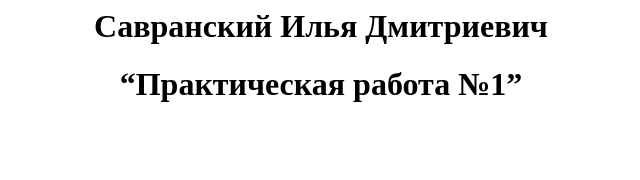
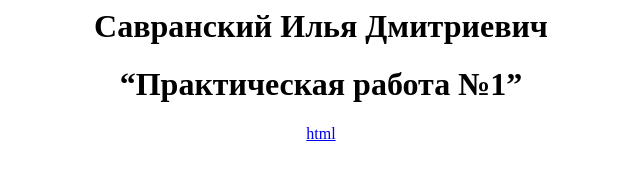
Before and after one commit to Saikeelv/MyRepos, a plain HTML site: page index1.html in a window 1280 px wide. Shown: the full height of the page, 319-959 px from the left. Drawn offline with Linux system fonts and the light colour scheme.

Commit message:
Update index1.html

```diff
--- a/index1.html
+++ b/index1.html
@@ -13,6 +13,9 @@
 
     <div style='text-align:center; width:100%'><h1> Савранский Илья Дмитриевич </h1></div>
     <div style='text-align:center; width:100%'><h1>“Практическая работа №1”</h1></div>
+  <div style='text-align:center; width:100%'>
+        <a href="index.html"> html</a>
+    </div>
 
 </body>
 
```
